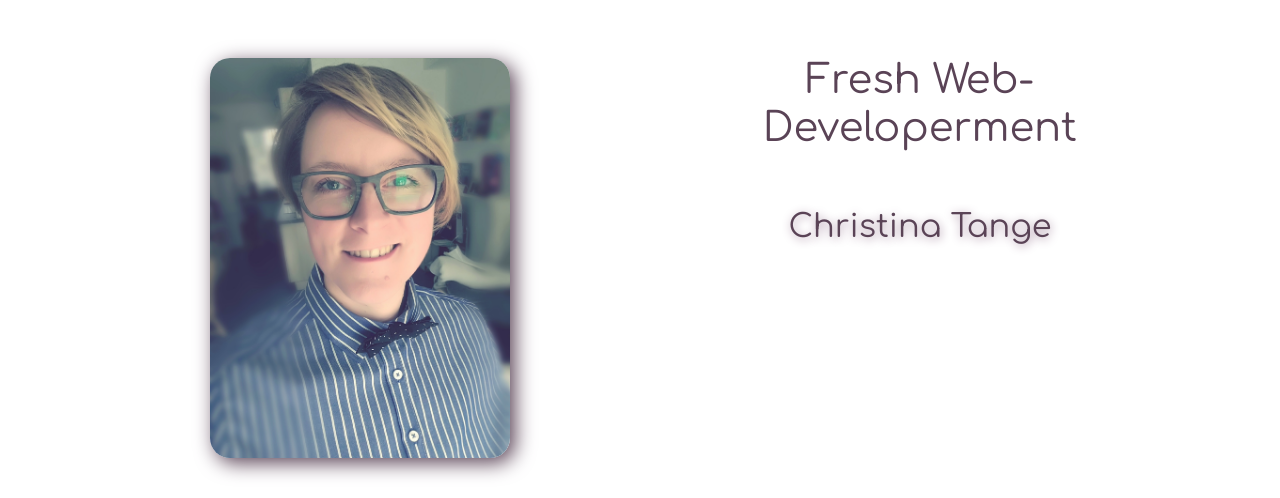
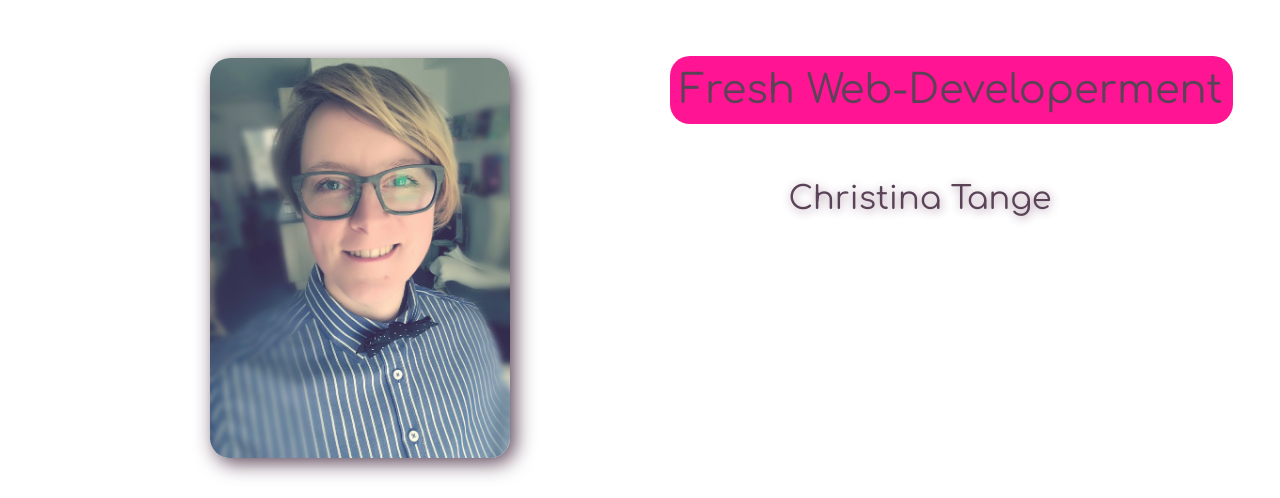
Before and after one commit to Mizzmyte/first-website, a plain HTML site: page index.html in a window 1280 px wide. In both pictures the pointer is over the element "Fresh Web-Developerment". Shown: the part 302-800 px from the top of the page. Drawn offline with Linux system fonts and the light colour scheme.

Commit message:
Add Hover

```diff
--- a/css/styles.css
+++ b/css/styles.css
@@ -53,6 +53,7 @@ section img{
   box-shadow: 5px 5px 20px #5A4356;
 }
 
+
 aside{
     text-align: left;
 }
@@ -60,6 +61,15 @@ aside{
 aside h1{
     color: #5A4356;
     text-align: center;
+    transition: transform 5s ease 20s;
+}
+aside h1:hover{
+    background-color: deeppink;
+    height: max-content;
+    width: max-content;
+    border-radius: 20px;
+    padding: 10px;
+
 }
 
 aside h2{
--- a/index.html
+++ b/index.html
@@ -100,7 +100,7 @@
       </div>
     </section>
 
-    <section class="contakt">
+    <section class="contact">
     </section>
 
   </main>
```
